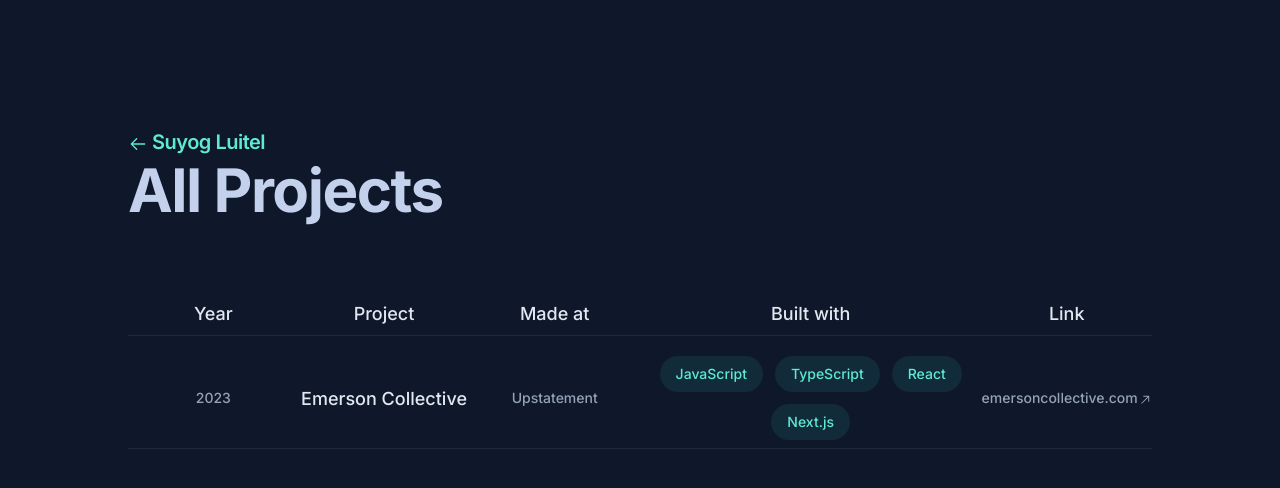
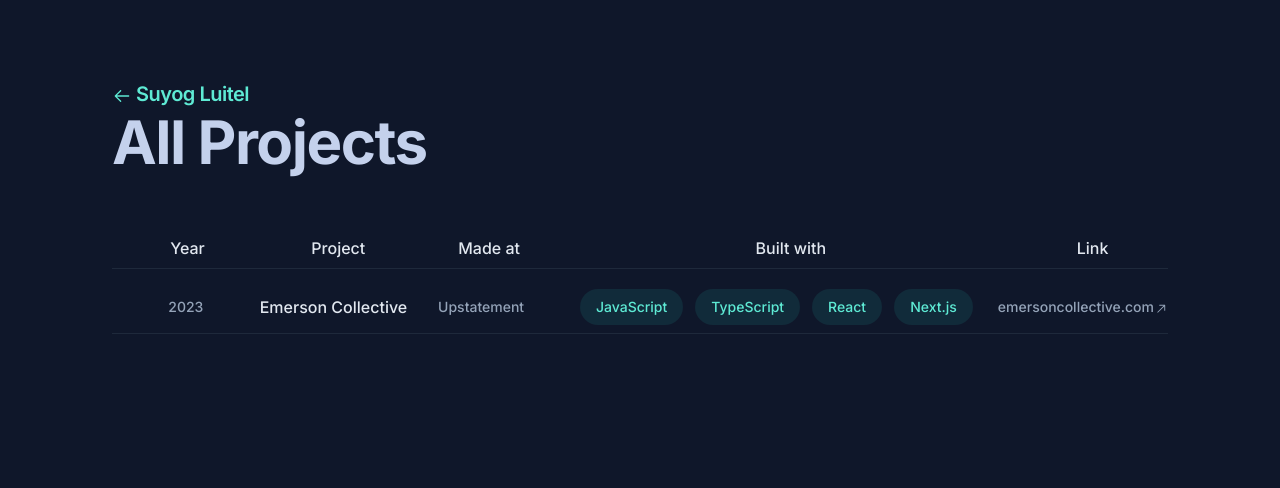
Before and after one commit to SuyogLuitel/Portfolio-Website, a React (Vite) app: page /archive in a window 1280 px wide. Shown: the top 488 px of the page. Built offline with nearby package versions, Linux system fonts and the light colour scheme.

Commit message:
archive page fixes

```diff
--- a/index.html
+++ b/index.html
@@ -2,7 +2,7 @@
 <html lang="en">
   <head>
     <meta charset="UTF-8" />
-    <link rel="icon" type="image/png" href="/favIcon.png" />
+    <link rel="icon" href="/favIcon.ico" />
     <meta name="viewport" content="width=device-width, initial-scale=1.0" />
     <title>Suyog Luitel - My Portfolio</title>
   </head>
--- a/src/pages/Archive.jsx
+++ b/src/pages/Archive.jsx
@@ -6,7 +6,7 @@
   const navigate = useNavigate();
 
   return (
-    <div className="bg-slate-900 w-full h-screen p-32">
+    <div className="bg-slate-900 w-full h-screen px-28 py-20">
       <div className="flex flex-col gap-1">
         <p
           onClick={() => navigate("/")}
@@ -20,22 +20,22 @@
         </h1>
       </div>
 
-      <div className="mt-20">
-        <div className="flex justify-between items-center text-slate-200 leading-normal text-lg font-medium border-b border-slate-800 pb-2">
+      <div className="mt-16">
+        <div className="flex justify-between items-center text-slate-200 leading-normal text-base font-medium border-b border-slate-800 pb-2">
           <div className="flex-1 text-center">Year</div>
           <div className="flex-1 text-center">Project</div>
           <div className="flex-1 text-center">Made at</div>
-          <div className="flex-[2] text-center">Built with</div>{" "}
+          <div className="flex-[3] text-center">Built with</div>{" "}
           <div className="flex-1 text-center">Link</div>
         </div>
 
-        <div className="flex justify-between items-center text-slate-200 leading-normal text-lg font-medium my-5 border-b border-slate-800 pb-2">
+        <div className="flex justify-between items-center text-slate-200 leading-normal text-base font-medium my-5 border-b border-slate-800 pb-2">
           <div className="flex-1 text-center text-sm text-[#94A3B8]">2023</div>
           <div className="flex-1 text-center">Emerson Collective</div>
           <div className="flex-1 text-center text-sm text-[#94A3B8]">
             Upstatement
           </div>
-          <div className="flex-[2] flex items-center gap-3 justify-center flex-wrap">
+          <div className="flex-[3] flex items-center gap-3 justify-center flex-wrap">
             <div className="bg-teal-400/10 text-sm font-medium leading-5 rounded-full px-4 py-2 text-teal-300">
               JavaScript
             </div>
```
Also changed, not shown: public/favIcon.png (deleted), 1 other file (tests, documents, lock files or other folders).
